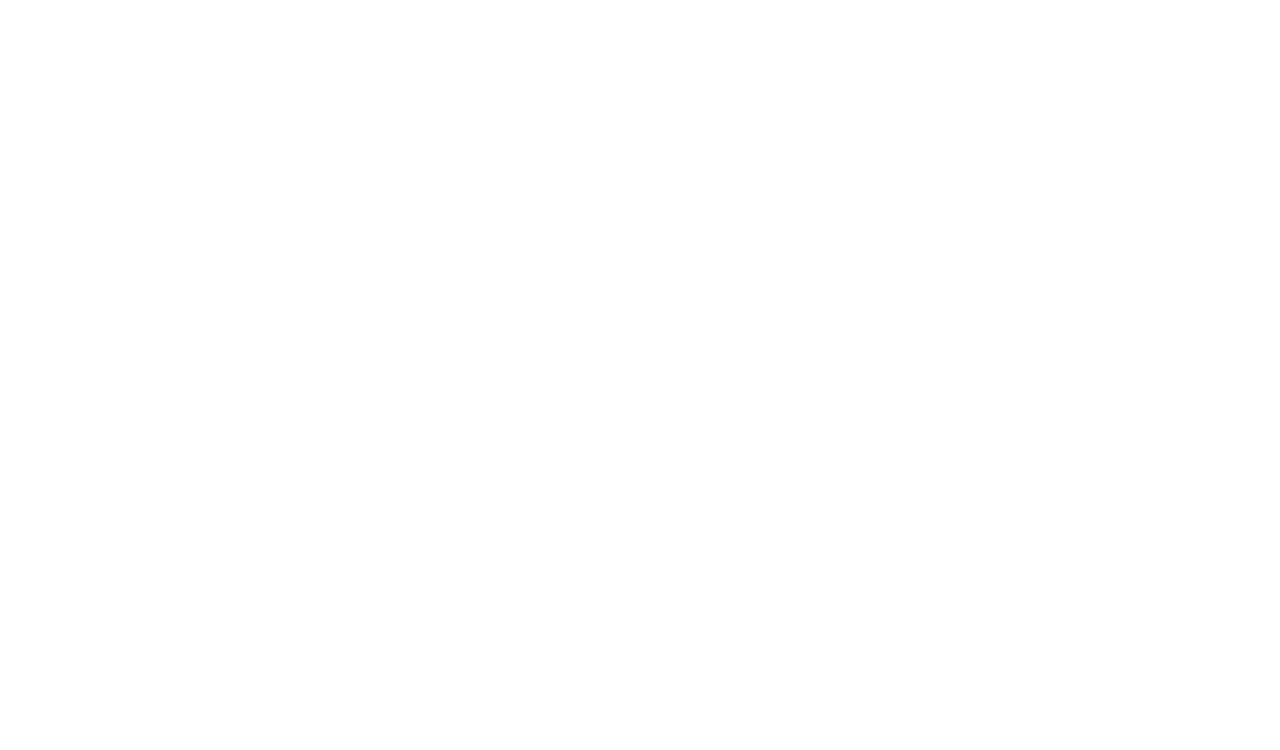
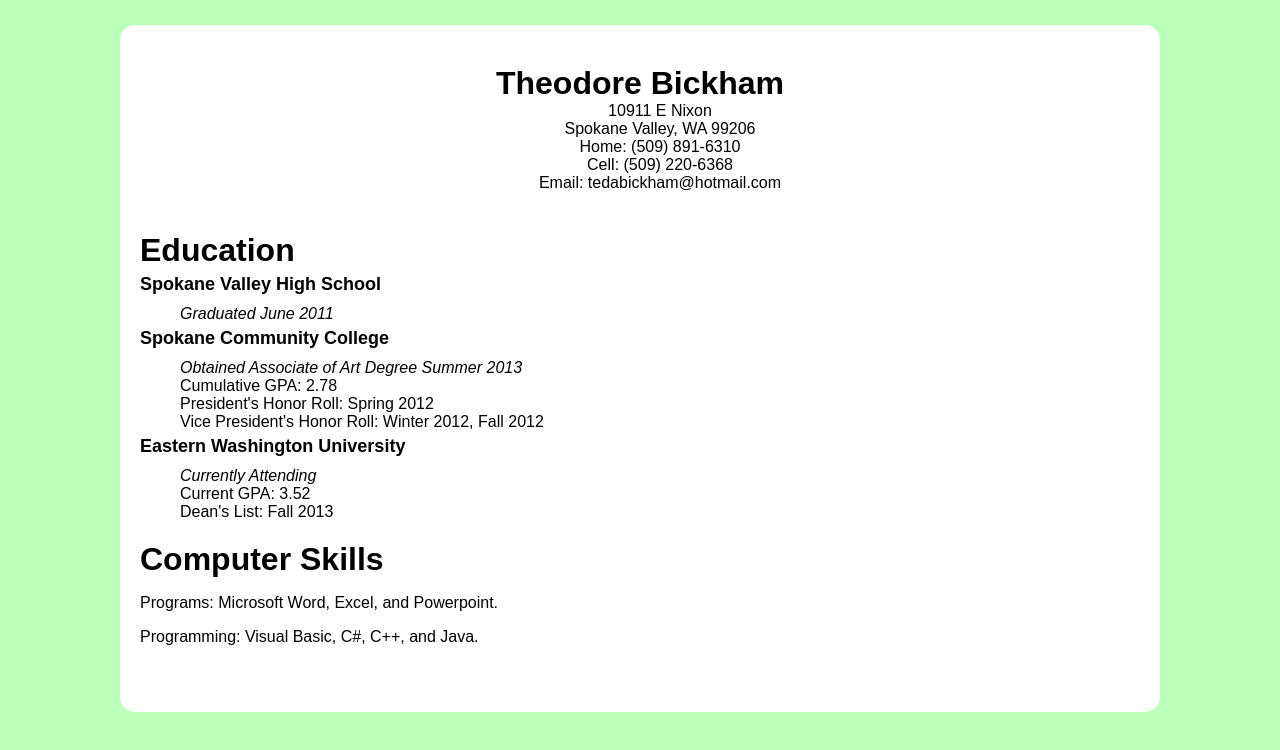
Before and after one commit to tbickham/p2-resume, a plain HTML site: page index.html in a window 1280 px wide. Drawn offline with Linux system fonts and the light colour scheme; a web font is replaced by a local one.

Commit message:
Version 0.02

```diff
--- a/css/styles.css
+++ b/css/styles.css
@@ -0,0 +1,41 @@
+body {
+	background: #BFB;
+}
+
+.container {
+	background: #FFF;
+	border-radius: 15px;
+	padding: 40px 20px 50px;
+	margin-top: 25px;
+}
+
+.header {
+	text-align: center;
+}
+
+.section {
+	margin: 20px 0 0 0;
+}
+
+.header + .section {
+	margin: 30px 0 0 0;
+}
+
+h1 {
+	margin: 0;
+}
+
+h2 {
+	font-size: 18px;
+	margin: 5px 0px 10px 0px;
+}
+
+.section ul li:first-child {
+	font-style: italic;
+}
+
+li,
+ul {
+	list-style: none;
+	margin: 0;
+}
--- a/index.html
+++ b/index.html
@@ -13,7 +13,52 @@
 
 	<div class="container">
 
+        <div class="grid_12 header">
+            <h1>Theodore Bickham</h1>
 
+            <ul>
+                <li>10911 E Nixon</li>
+                <li>Spokane Valley, WA 99206</li>
+                <li>Home: (509) 891-6310</li>
+                <li>Cell: (509) 220-6368</li>
+                <li>Email: tedabickham@hotmail.com</li>
+            </ul>
+        </div>
+
+        <div class="grid_12 section">
+            <h1>Education</h1>
+
+            <h2>Spokane Valley High School</h2>
+
+            <ul>
+                <li>Graduated June 2011</li>
+            </ul>
+
+            <h2>Spokane Community College</h2>
+
+            <ul>
+                <li>Obtained Associate of Art Degree Summer 2013</li>
+                <li>Cumulative GPA: 2.78</li>
+                <li>President&#39;s Honor Roll: Spring 2012</li>
+                <li>Vice President&#39;s Honor Roll: Winter 2012, Fall 2012</li>
+            </ul>
+
+            <h2>Eastern Washington University</h2>
+
+            <ul>
+                <li>Currently Attending</li>
+                <li>Current GPA: 3.52</li>
+                <li>Dean&#39;s List: Fall 2013</li>
+            </ul>
+        </div>
+
+        <div class="grid_12 section">
+            <h1>Computer Skills</h1>
+
+            <p>Programs: Microsoft Word, Excel, and Powerpoint.</p>
+
+            <p>Programming: Visual Basic, C#, C++, and Java.</p>
+        </div>
 
 		<div class="clear"></div>
 	</div>
```
